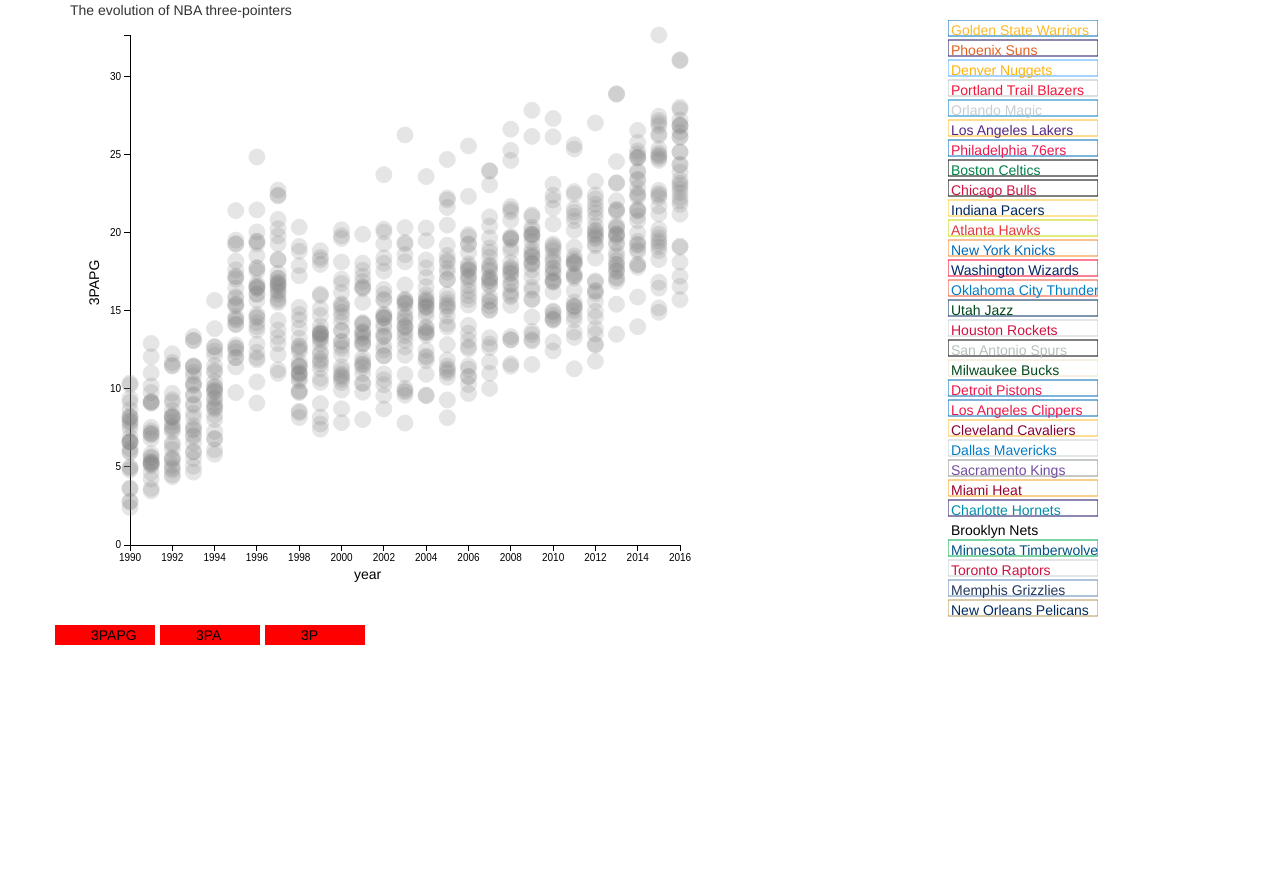
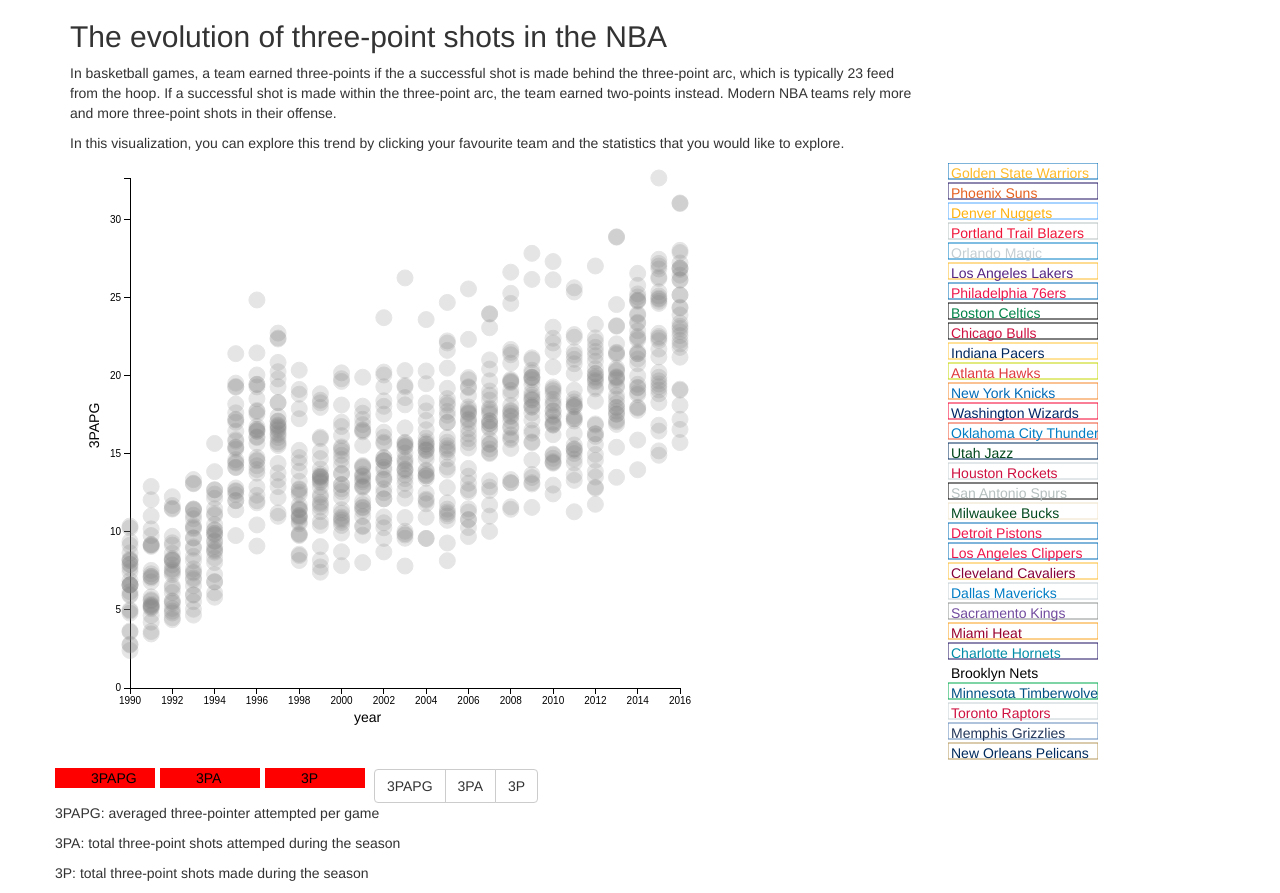
Before and after one commit to kanhua/udacity-dand-data-vis, a plain HTML site: page beta/index.html in a window 1280 px wide. Before the commit the page ends 800 px from the top, so only its background shows below. Drawn offline with nearby package versions, Linux system fonts and the light colour scheme.

Commit message:
add Bootstrap button as the y-axis selector

```diff
--- a/beta/index.html
+++ b/beta/index.html
@@ -34,6 +34,8 @@
       }
 
 
+
+
   </style>
   <body>
 	<!-- jQuery (necessary for Bootstrap's JavaScript plugins) -->
@@ -45,24 +47,55 @@
 
   <div class="container">
   	<div class="row">
-    <div class="col-md-12">
-    The evolution of NBA three-pointers
+    <div class="col-md-12" class=title">
+    <h2>The evolution of three-point shots in the NBA</h2>
     </div>
     </div>
+
+    <div class="row">
+    <div class="col-md-9">
+            <p>In basketball games, a team earned three-points if the a successful shot is made behind the three-point arc, which is typically 23 feed from the hoop. If a successful shot is made within the three-point arc, the team earned two-points instead. Modern NBA teams rely more and more three-point shots in their offense.</p>
+        <p>In this visualization, you can explore this trend by clicking your favourite team and the statistics that you would like to explore. </p>
+    </div>
+    <div class="col-md-3">
+
+    </div>
+    </div>
+
     <div class="row">
       <div class="col-md-9">
+
           <div class="row">
+
               <svg id="chartContainer"></svg>
+
           </div>
 
-          <div class="row">
-              <svg id="statButtonContainer"></svg>
+        <div class="row">
+
+          <svg id="statButtonContainer"></svg>
+            <!-- the example codes of bootstrap buttons
+          <div class="btn-group" role="group">
+                <button type="button" class="btn btn-default">Button 1</button>
+                <button type="button" class="btn btn-default disabled">Disabled Button</button>
+                <button type="button" class="btn btn-default active">Active Button</button>
+          </div>
+          !-->
+            <div id="stat-btn-group" class="btn-group" role="group">
+            </div>
           </div>
 
       </div>
       <div class="col-md-3">
           <svg id="teamButtonContainer"></svg>
       </div>
+    </div>
+    <div class="row">
+    <p>3PAPG: averaged three-pointer attempted per game</p>
+    <p>3PA: total three-point shots attemped during the season</p>
+    <p>3P: total three-point shots made during the season</p>
+
+
     </div>
   </div>
   </body>
--- a/beta/show_team_stat.js
+++ b/beta/show_team_stat.js
@@ -59,7 +59,7 @@
         }
     }
 
-    function getOpacity(d){
+    function getOpacity(d) {
         if (highlightTeam.indexOf(d["Team"]) >= 0) {
 
             return 0.8
@@ -74,7 +74,7 @@
 
         dataPoint.attr("fill", getFillColor)
             .attr("stroke", getStrokeColor)
-            .attr("opacity",getOpacity);
+            .attr("opacity", getOpacity);
     }
 
     // a flag that determines whether the elements have already drawed
@@ -205,12 +205,11 @@
     team_name = team_name.values();
 
     var chart_svgg = d3.select("#teamButtonContainer")
-        .attr("width",label_width)
-        .attr("height",label_height);
+        .attr("width", label_width)
+        .attr("height", label_height);
 
 
-    function fillBarColor(bd,bar)
-    {
+    function fillBarColor(bd, bar) {
         if (highlightTeam.indexOf(bd) < 0) {
             d3.select(bar)
                 .select("rect")
@@ -249,7 +248,7 @@
             }
 
 
-            fillBarColor(bd,this);
+            fillBarColor(bd, this);
 
             fillDataPointColor(datapoint);
         })
@@ -291,8 +290,8 @@
     var y_stat_label_height = 20;
     var y_stat_g_width = 105;
     var y_sel_bar_g = d3.select("#statButtonContainer")
-        .attr("width",y_stat.length*y_stat_g_width)
-        .attr("height",y_stat_label_height*1.1);
+        .attr("width", y_stat.length * y_stat_g_width)
+        .attr("height", y_stat_label_height * 1.1);
 
     var y_sel_bar_gg = y_sel_bar_g.selectAll("g")
         .data(y_stat)
@@ -314,13 +313,29 @@
 
     y_sel_bar_gg.append("text")
         .attr("y", 10)
-        .attr("dy","0.35em")
-        .attr("x",y_stat_label_width/2)
+        .attr("dy", "0.35em")
+        .attr("x", y_stat_label_width / 2)
         .text(function (d) {
             return d;
         })
-        .attr("dx","-1em");
+        .attr("dx", "-1em");
 
+    var bpBtnGroup = d3.select("#stat-btn-group");
+    bpBtnGroup.selectAll("button")
+        .data(y_stat)
+        .enter()
+        .append("button")
+        .attr("type", "button")
+        .attr("class", "btn btn-default")
+        .attr("id", function (d) {
+            return d;
+        })
+        .text(function (d) {
+            return d;
+        })
+        .on("click", function (d) {
+            drawMainChart(d);
+        });
 
 
 });
```
